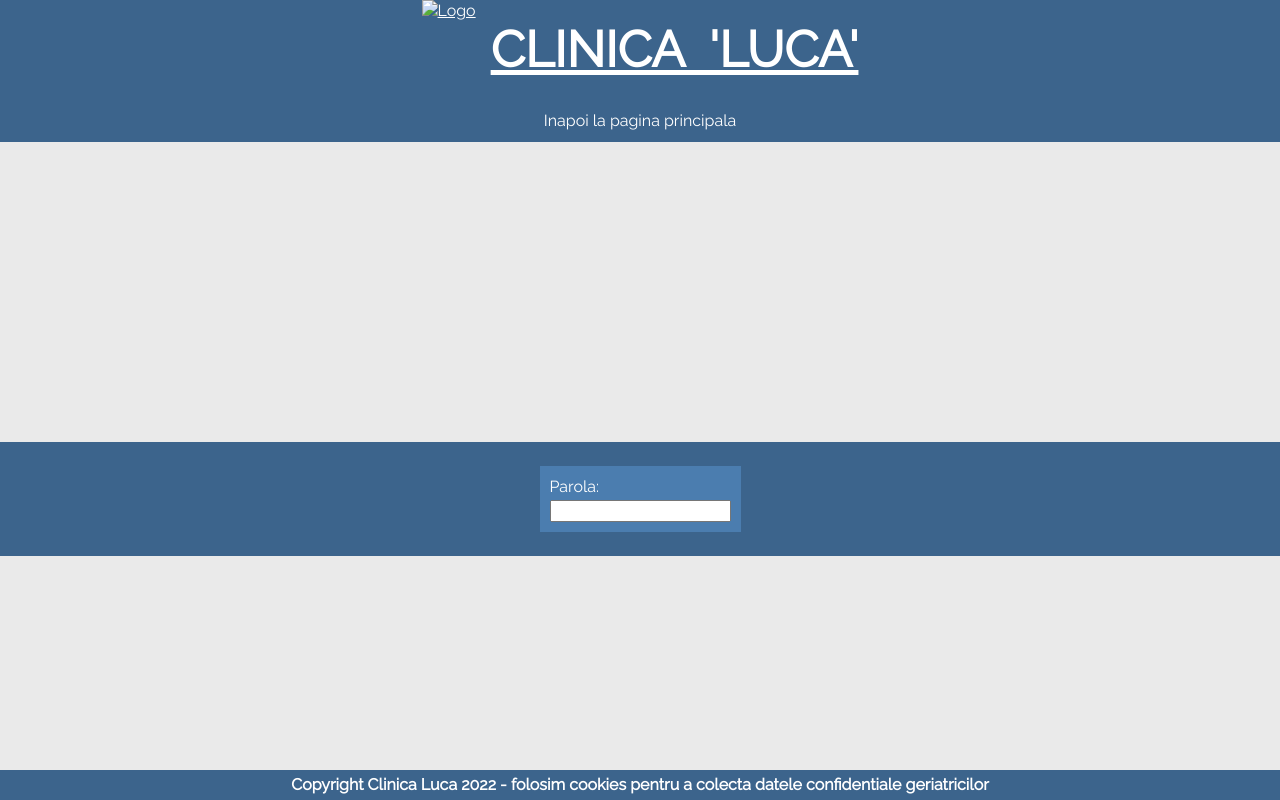
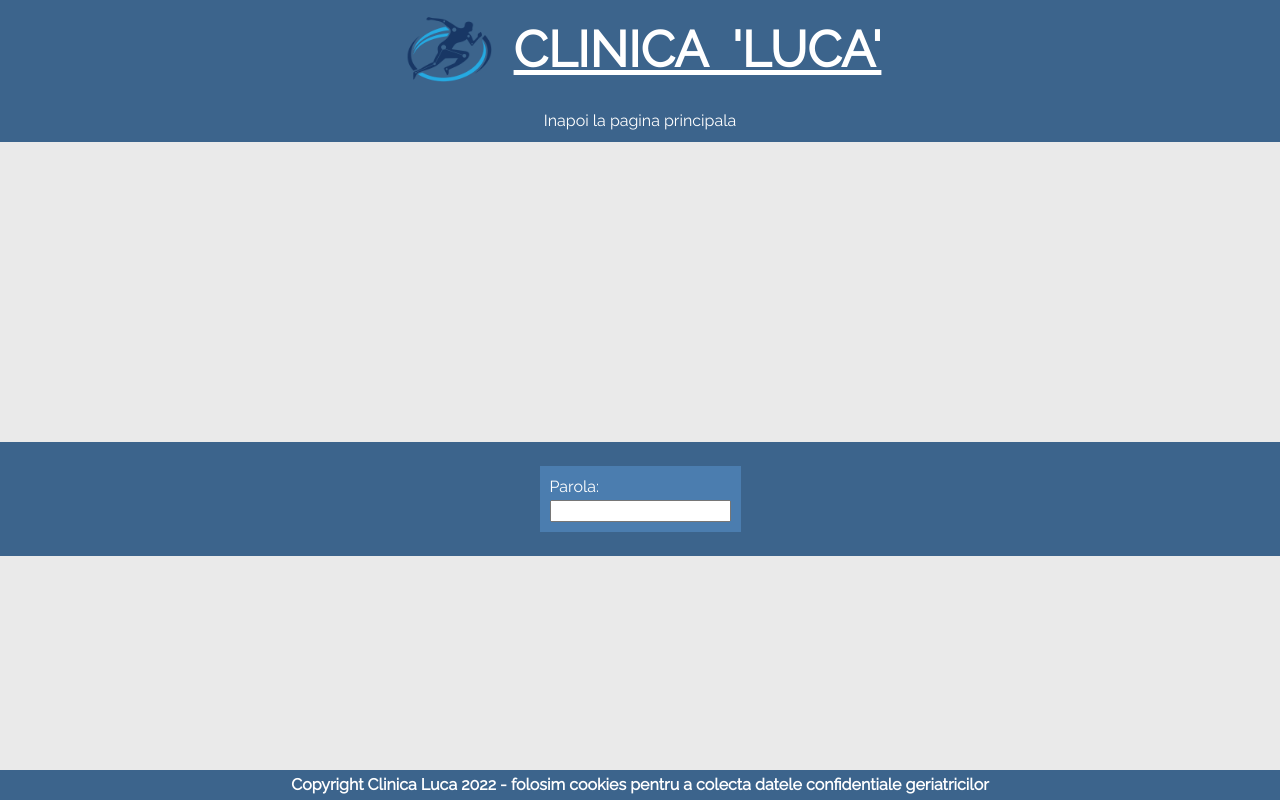
Before and after one commit to ady84/luca-absolvent-kinetoterapeut-la-domiciliu, a plain HTML site: page parola.html in a window 1280 px wide. Drawn offline with Linux system fonts and the light colour scheme; the site is published under a folder, as on GitHub Pages, so addresses that start at the root find nothing.

Commit message:
Update parola.html

```diff
--- a/parola.html
+++ b/parola.html
@@ -6,12 +6,12 @@
   <meta name="viewport" content="width=device-width, initial-scale=1.0">
   <title>Clinica Luca</title>
   <link rel="stylesheet" href="style.css">
-  <link rel="icon" href="images/logo.png">
+  <link rel="icon" href="./images/logo.png">
   <script src="script.js" defer></script>
 </head>
 <body>
   <header id="logo" class="sticky-top">
-    <img id="logo-image" src="/images/logo.png" alt="Logo">
+    <img id="logo-image" src="./images/logo.png" alt="Logo">
     <span id="logo-text" class="bold">CLINICA &nbsp;'LUCA'</span>
   </header>
   <nav class="sticky-100">
```
